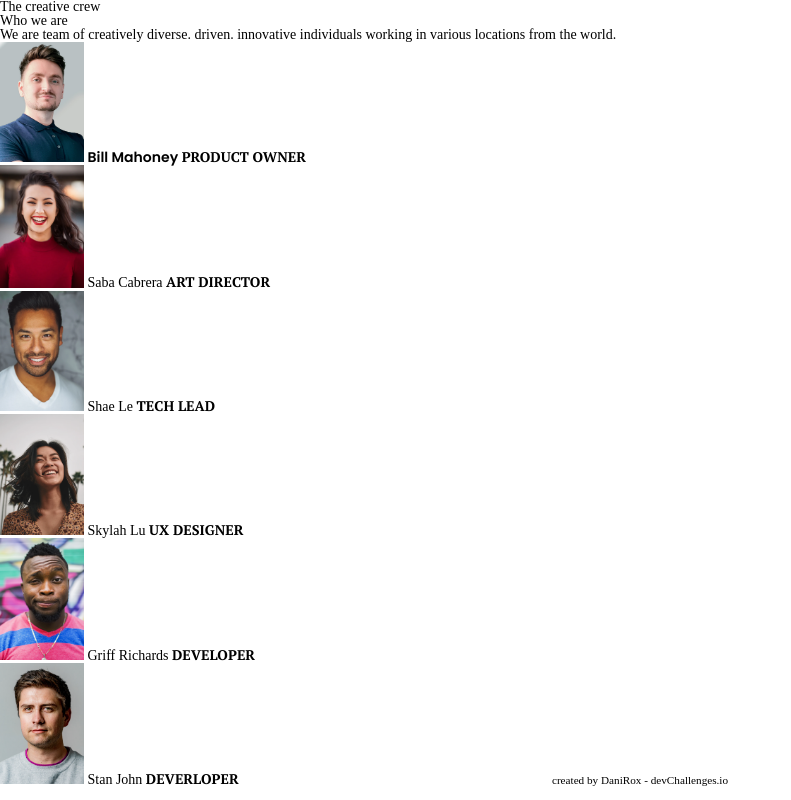
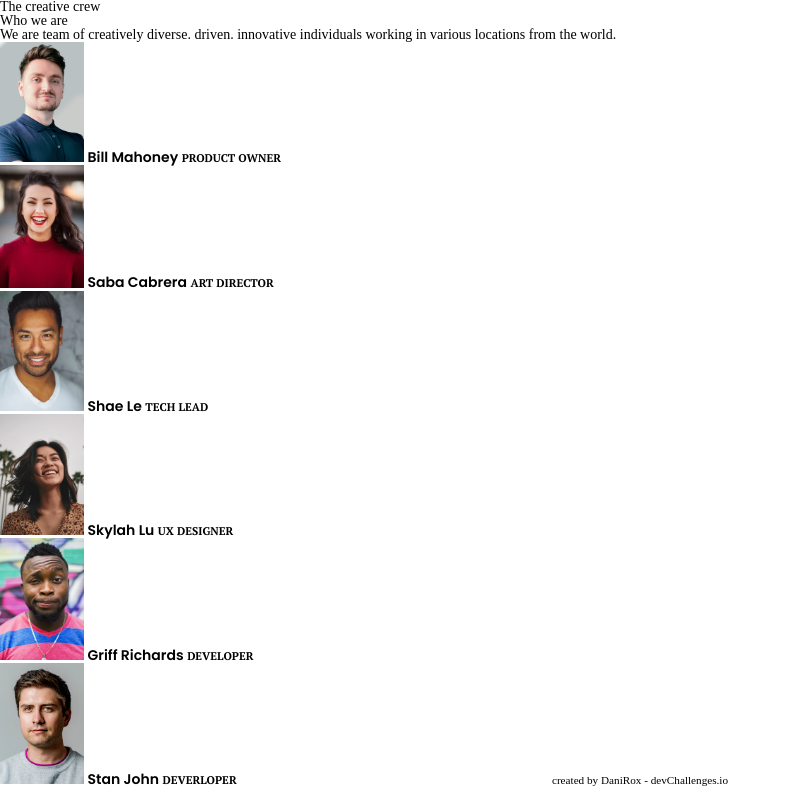
Before and after one commit to DaniRox/my-team-page-master, a plain HTML site: page index.html in a window 1280 px wide. Shown: the whole page, without its empty margins (0-791 px from the left). Drawn offline with Linux system fonts and the light colour scheme.

Commit message:
iniciando proyecto

```diff
--- a/index.html
+++ b/index.html
@@ -40,49 +40,52 @@
 
     <main>
 
-      <h1>The creative crew</h1>
+      <div class="div-texts">
+        <h1>The creative crew</h1>
 
-      <div class="texts">
-        <h3>Who we are</h3>
-        <p>We are team of creatively diverse. driven. innovative individuals working in various locations from the world.</p>
+        <div class="">
+          <h3>Who we are</h3>
+          <p>We are team of creatively diverse. driven. innovative individuals working in various locations from the world.</p>
+        </div>
       </div>
+
 
       <div class="div-group-team">
 
         <div class="card-team">
           <img src="./assets/img/photo1.png" alt="" class="pic">
-          <span class="txt--poppins txt--semi-bold">Bill Mahoney</span>
-          <span class="txt--pt-serif txt--upper txt--normal color--black">Product owner</span>
+          <span class="txt--poppins txt--semi-bold txt--m color--black">Bill Mahoney</span>
+          <span class="txt--pt-serif txt--upper txt--normal txt--s color--black">Product owner</span>
         </div>
 
         <div class="card-team">
           <img src="./assets/img/photo2.png" alt="" class="pic">
-          <span>Saba Cabrera</span>
-          <span class="txt--pt-serif txt--upper txt--normal color--black">Art director</span>
+          <span class="txt--poppins txt--semi-bold txt--m color--black">Saba Cabrera</span>
+          <span class="txt--pt-serif txt--upper txt--normal txt--s color--black">Art director</span>
         </div>
 
         <div class="card-team">
           <img src="./assets/img/photo3.png" alt="" class="pic">
-          <span>Shae Le</span>
-          <span class="txt--pt-serif txt--upper txt--normal color--black">Tech Lead</span>
+          <span class="txt--poppins txt--semi-bold txt--m color--black">Shae Le</span>
+          <span class="txt--pt-serif txt--upper txt--normal txt--s color--black">Tech Lead</span>
         </div>
 
         <div class="card-team">
           <img src="./assets/img/photo4.png" alt="" class="pic">
-          <span>Skylah Lu</span>
-          <span class="txt--pt-serif txt--upper txt--normal color--black">UX Designer</span>
+          <span class="txt--poppins txt--semi-bold txt--m color--black">Skylah Lu</span>
+          <span class="txt--pt-serif txt--upper txt--normal txt--s color--black">UX Designer</span>
         </div>
 
         <div class="card-team">
           <img src="./assets/img/photo5.png" alt="" class="pic">
-          <span>Griff Richards</span>
-          <span class="txt--pt-serif txt--upper txt--normal color--black">Developer</span>
+          <span class="txt--poppins txt--semi-bold txt--m color--black">Griff Richards</span>
+          <span class="txt--pt-serif txt--upper txt--normal txt--s color--black">Developer</span>
         </div>
 
         <div class="card-team">
           <img src="./assets/img/photo6.png" alt="" class="pic">
-          <span>Stan John</span>
-          <span class="txt--pt-serif txt--upper txt--normal color--black">Deverloper</span>
+          <span class="txt--poppins txt--semi-bold txt--m color--black">Stan John</span>
+          <span class="txt--pt-serif txt--upper txt--normal txt--s color--black">Deverloper</span>
         </div>
 
       </div>
```
